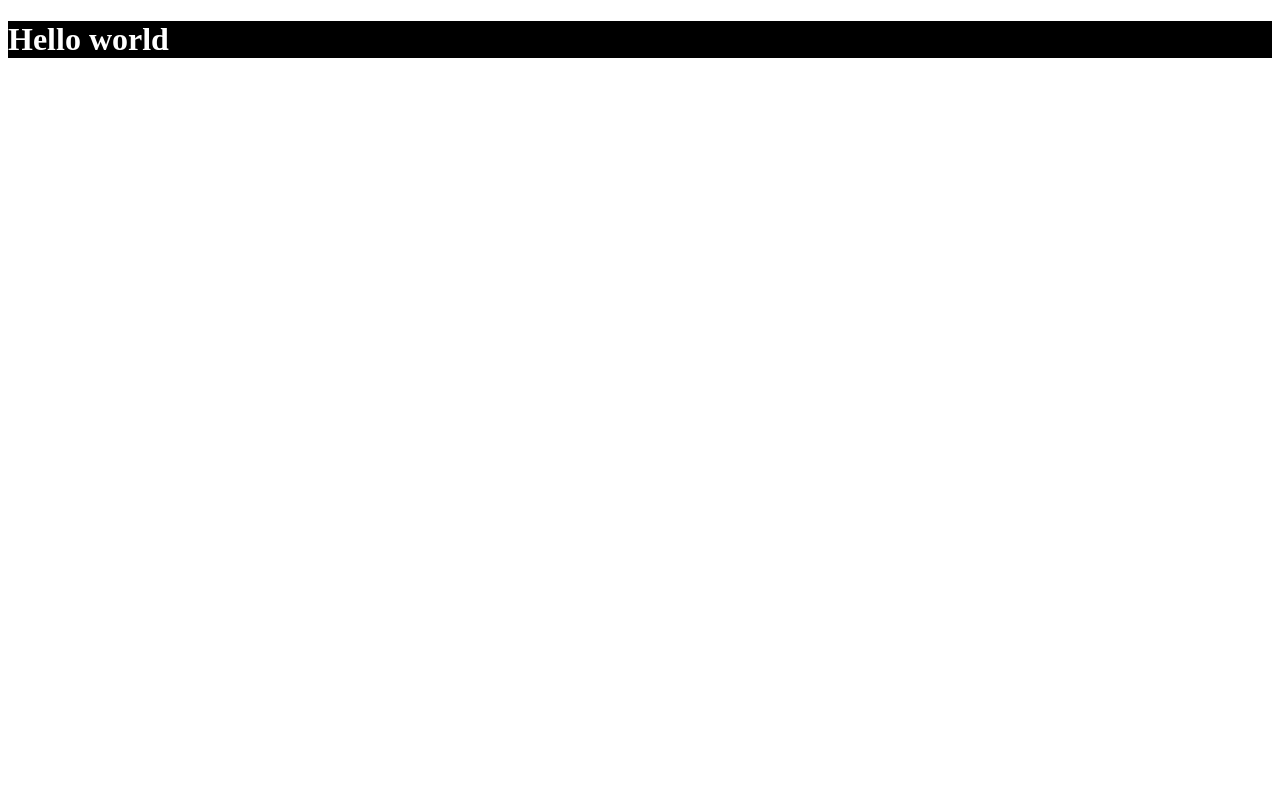
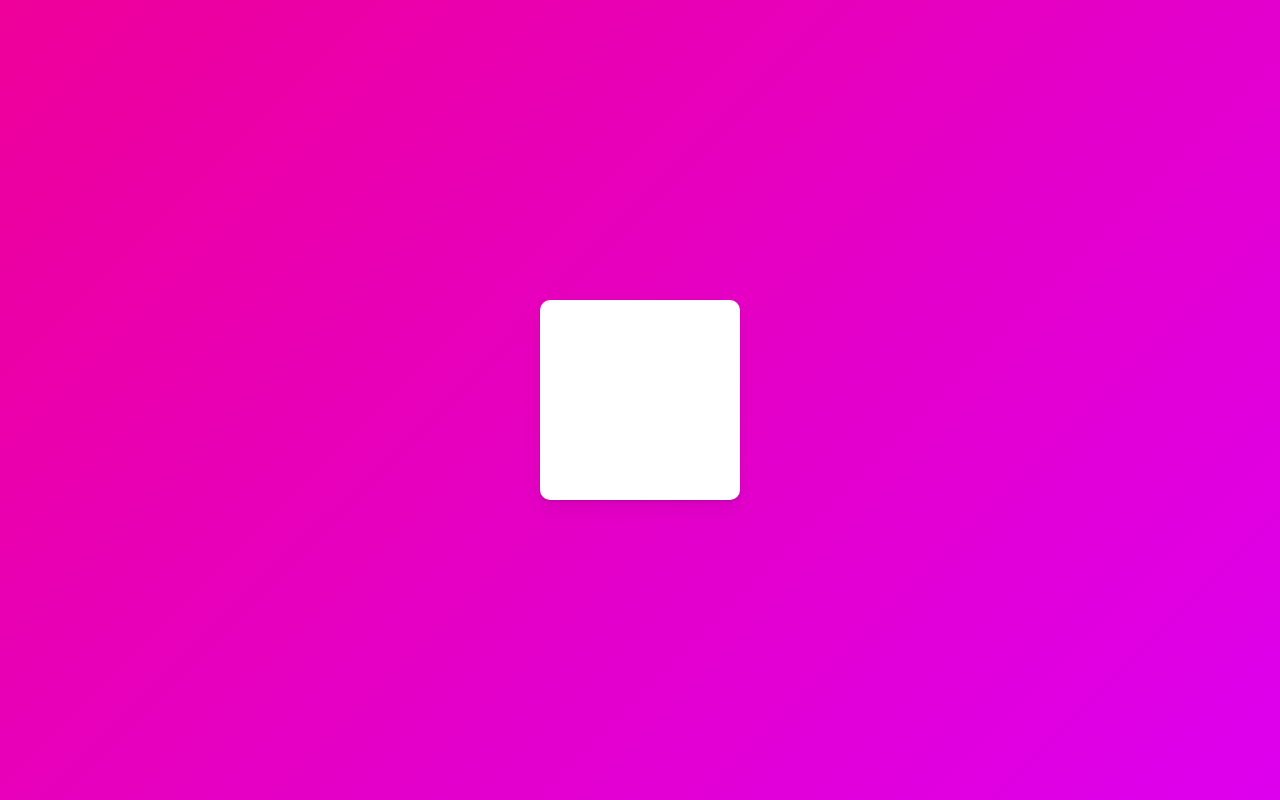
Before and after one commit to tnsgud/react-masterclass, a React (Create React App) app: page / in a window 1280 px wide. Built offline with nearby package versions, Linux system fonts and the light colour scheme.

Commit message:
add motion

```diff
--- a/package.json
+++ b/package.json
@@ -10,6 +10,7 @@
     "@types/node": "^16.18.82",
     "@types/react": "^18.2.56",
     "@types/react-dom": "^18.2.19",
+    "framer-motion": "^11.0.14",
     "react": "^18.2.0",
     "react-dom": "^18.2.0",
     "react-scripts": "5.0.1",
--- a/src/App.tsx
+++ b/src/App.tsx
@@ -1,17 +1,34 @@
 import styled from 'styled-components';
+import { motion } from 'framer-motion';
 
-const Container = styled.div`
-  background-color: ${(props) => props.theme.bgColor};
+const Wrapper = styled.div`
+  height: 100vh;
+  width: 100vw;
+  display: flex;
+  justify-content: center;
+  align-items: center;
 `;
-const H1 = styled.h1`
-  color: ${(props) => props.theme.textColor};
+
+const Box = styled(motion.div)`
+  width: 200px;
+  height: 200px;
+  background-color: white;
+  border-radius: 10px;
+  box-shadow: 0 2px 3px rgba(0, 0, 0, 0.1), 0 10px 20px rgba(0, 0, 0, 0.06);
 `;
 
 function App() {
   return (
-    <Container>
-      <H1>Hello world</H1>
-    </Container>
+    <Wrapper>
+      <Box
+        initial={{ scale: 0 }}
+        transition={{ type: 'tween' }}
+        animate={{
+          scale: 1,
+          rotateZ: 360,
+        }}
+      />
+    </Wrapper>
   );
 }
 
--- a/src/index.tsx
+++ b/src/index.tsx
@@ -2,7 +2,74 @@
 import ReactDOM from 'react-dom/client';
 import App from './App';
 import { ThemeProvider } from 'styled-components';
-import { darkTheme, lightTheme } from './theme';
+import { darkTheme } from './theme';
+
+import { createGlobalStyle } from 'styled-components';
+
+const GlobalStyle = createGlobalStyle`
+@import url('https://fonts.googleapis.com/css2?family=Source+Sans+Pro:wght@300;400&display=swap');
+html, body, div, span, applet, object, iframe,
+h1, h2, h3, h4, h5, h6, p, blockquote, pre,
+a, abbr, acronym, address, big, cite, code,
+del, dfn, em, img, ins, kbd, q, s, samp,
+small, strike, strong, sub, sup, tt, var,
+b, u, i, center,
+dl, dt, dd, menu, ol, ul, li,
+fieldset, form, label, legend,
+table, caption, tbody, tfoot, thead, tr, th, td,
+article, aside, canvas, details, embed,
+figure, figcaption, footer, header, hgroup,
+main, menu, nav, output, ruby, section, summary,
+time, mark, audio, video {
+  margin: 0;
+  padding: 0;
+  border: 0;
+  font-size: 100%;
+  font: inherit;
+  vertical-align: baseline;
+}
+/* HTML5 display-role reset for older browsers */
+article, aside, details, figcaption, figure,
+footer, header, hgroup, main, menu, nav, section {
+  display: block;
+}
+/* HTML5 hidden-attribute fix for newer browsers */
+*[hidden] {
+    display: none;
+}
+body {
+  line-height: 1;
+}
+menu, ol, ul {
+  list-style: none;
+}
+blockquote, q {
+  quotes: none;
+}
+blockquote:before, blockquote:after,
+q:before, q:after {
+  content: '';
+  content: none;
+}
+table {
+  border-collapse: collapse;
+  border-spacing: 0;
+}
+* {
+  box-sizing: border-box;
+}
+body {
+  font-weight: 300;
+  font-family: 'Source Sans Pro', sans-serif;
+  color:black;
+  line-height: 1.2;
+  background:linear-gradient(135deg,#e09,#d0e);
+}
+a {
+  text-decoration:none;
+  color:inherit;
+}
+`;
 
 const root = ReactDOM.createRoot(
   document.getElementById('root') as HTMLElement
@@ -10,6 +77,7 @@
 root.render(
   <React.StrictMode>
     <ThemeProvider theme={darkTheme}>
+      <GlobalStyle />
       <App />
     </ThemeProvider>
   </React.StrictMode>
```
Also changed, not shown: 1 other file (tests, documents, lock files or other folders).
